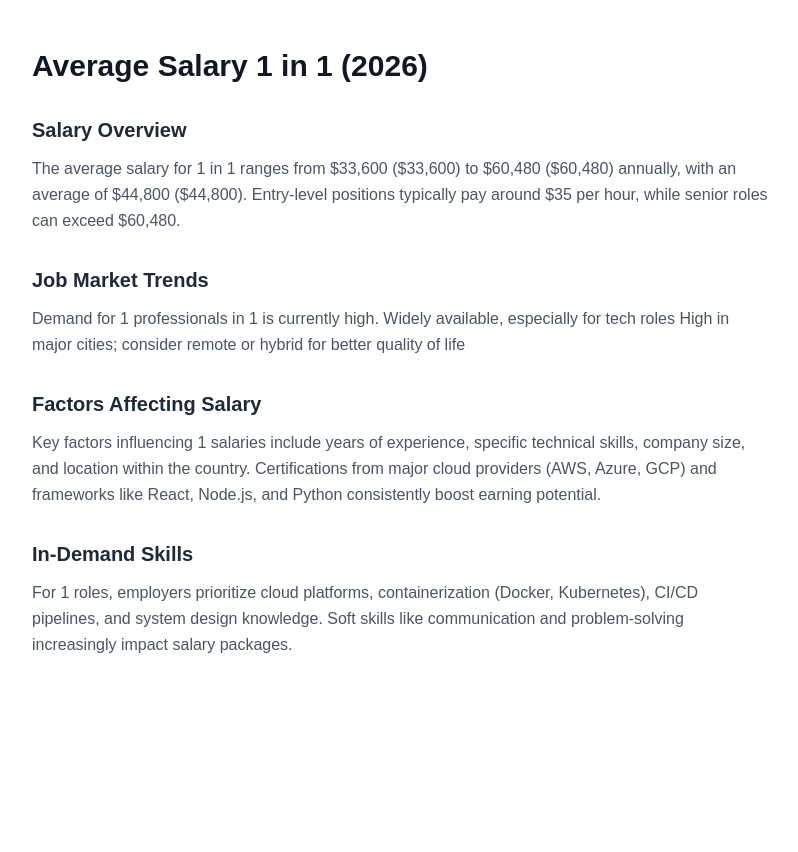
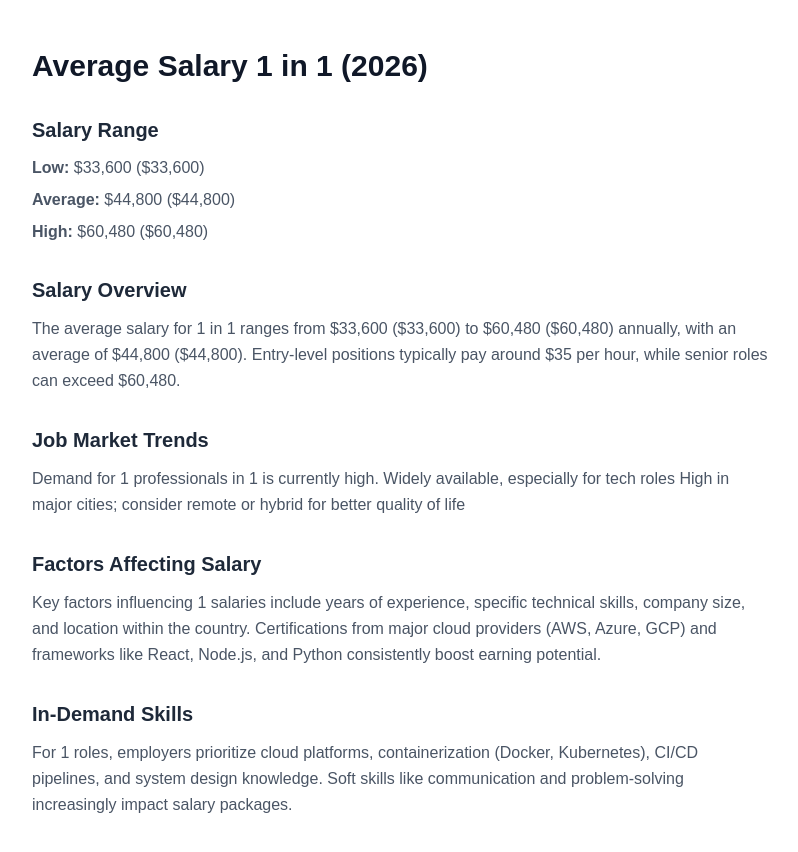
Before and after one commit to neider789/salary-tool, a Next.js app: page /salary/1/1 in a window 1280 px wide. Shown: the top 852 px of the page, without its empty margins (240-1038 px from the left). Before the commit the page ends 800 px from the top, so only its background shows below. Built offline with nearby package versions, Linux system fonts and the light colour scheme.

Commit message:
add salary section

```diff
--- a/app/salary/[job]/[country]/page.tsx
+++ b/app/salary/[job]/[country]/page.tsx
@@ -532,6 +532,24 @@ export default async function SalaryPage({ params }: PageProps) {
       </h1>
 
       <section className="mb-8">
+        <h2 className="text-xl font-semibold text-gray-800 mb-3">
+          Salary Range
+        </h2>
+
+        <ul className="text-gray-600 space-y-2">
+          <li>
+            <strong>Low:</strong> {salaryEstimate.low.local} ({salaryEstimate.low.usd})
+          </li>
+          <li>
+            <strong>Average:</strong> {salaryEstimate.average.local} ({salaryEstimate.average.usd})
+          </li>
+          <li>
+            <strong>High:</strong> {salaryEstimate.high.local} ({salaryEstimate.high.usd})
+          </li>
+        </ul>
+      </section>
+
+      <section className="mb-8">
         <h2 className="text-xl font-semibold text-gray-800 mb-3">{t.overview}</h2>
         <p className="text-gray-600 leading-relaxed">
           {t.overviewText(displayJob, displayCountry, salaryEstimate, data)}
```
